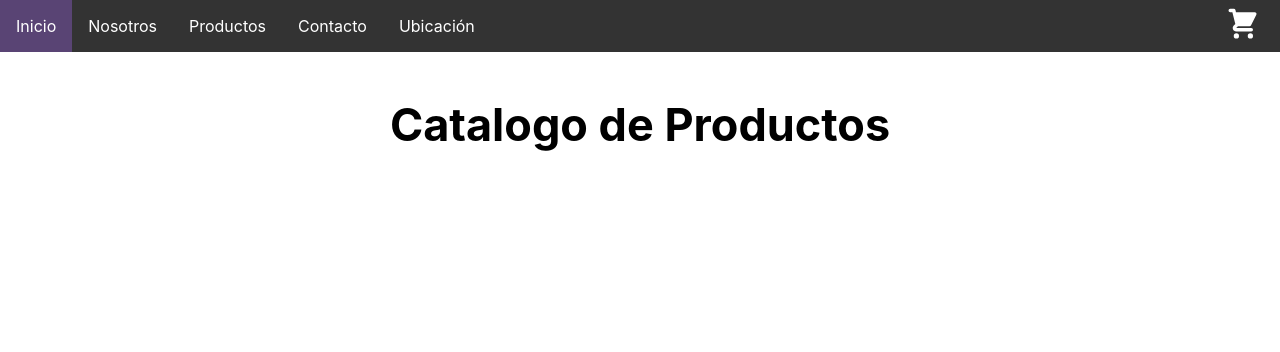
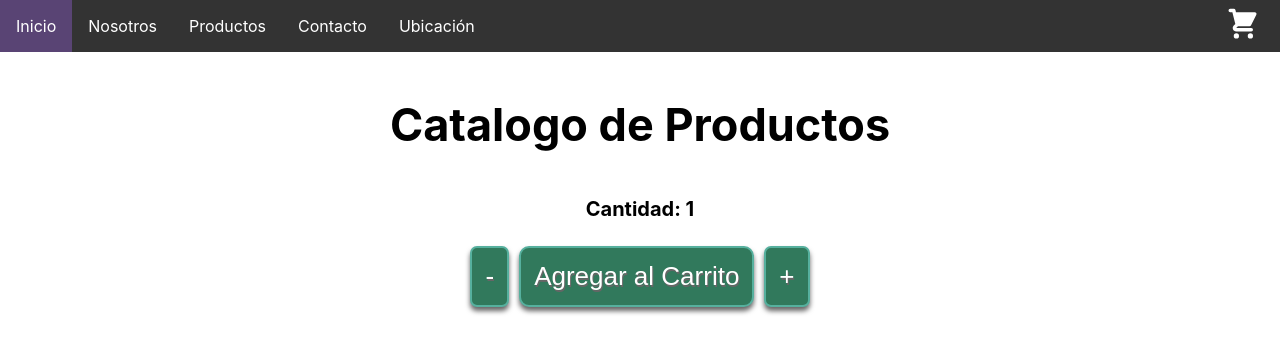
Before and after one commit to LuisDev6/React-Js-Desafio-clase1, a React (Create React App) app: page / in a window 1280 px wide. Shown: the top 352 px of the page. Built offline with nearby package versions, Linux system fonts and the light colour scheme.

Commit message:
Desafío 4: Contador con botón

```diff
--- a/package.json
+++ b/package.json
@@ -3,6 +3,10 @@
   "version": "0.1.0",
   "private": true,
   "dependencies": {
+    "@emotion/react": "^11.9.3",
+    "@emotion/styled": "^11.9.3",
+    "@mui/icons-material": "^5.8.4",
+    "@mui/material": "^5.8.6",
     "@testing-library/jest-dom": "^5.16.4",
     "@testing-library/react": "^13.3.0",
     "@testing-library/user-event": "^13.5.0",
--- a/public/index.html
+++ b/public/index.html
@@ -24,6 +24,10 @@
       work correctly both with client-side routing and a non-root public URL.
       Learn how to configure a non-root public URL by running `npm run build`.
     -->
+    <link
+  rel="stylesheet"
+  href="https://fonts.googleapis.com/css?family=Roboto:300,400,500,700&display=swap"
+/>
     <title>React App</title>
   </head>
   <body>
--- /dev/null
+++ b/src/components/ItemCount/index.jsx
@@ -0,0 +1,43 @@
+import { Button } from '@mui/material';
+import React from 'react'
+import { useState } from 'react';
+import './style.css';
+
+
+
+function ItemCount({ handleAdd, initialStock }) {
+
+    const [count, setCount] = useState(1);
+
+    const onAdd = () => {
+        if (count < initialStock) {
+            setCount(count + 1);
+        } else {
+            alert("Se alcanzo el maximo de articulos disponible");
+            console.log("Se alcanzo el maximo de articulos disponible");
+        }
+
+    };
+
+    const onDecrement = () => {
+        if ((count > 1) && (count <= initialStock)) {
+            setCount(count - 1);
+        } else {
+            alert("Cantidad minima de producto 1");
+            console.log("Cantidad minima de producto 1");
+        }
+
+    };
+    return (
+        <div>
+            <p className='p_cantidad'>Cantidad: {count}</p>
+            <button  className="btn_minus" onClick={onDecrement}>-</button>
+            <button  className="btn_add" onClick={handleAdd}>Agregar al Carrito</button>
+            <button className="btn_plus" onClick={onAdd}>+</button>
+
+
+        </div>
+    );
+}
+
+export default ItemCount
--- /dev/null
+++ b/src/components/ItemCount/style.css
@@ -0,0 +1,69 @@
+.p_cantidad{
+    font-size: 20px;
+    font-weight: bold;
+}
+
+.btn_plus{
+    font-family: Arial;
+    color: #ffffff;
+    font-size: 26px;
+    padding: 13px;
+    margin: 5px;
+    text-decoration: none;
+    -webkit-border-radius: 13px;
+    -moz-border-radius: 13px;
+    border-radius: 7px;
+    -webkit-box-shadow: 0px 4px 5px #666666;
+    -moz-box-shadow: 0px 4px 5px #666666;
+    box-shadow: 0px 4px 5px #666666;
+    text-shadow: 1px 2px 0px #666666;
+    border: solid #56b09e 2px;
+    background: #31795c;
+
+
+}
+.btn_plus:hover {
+    background: #4cb88d;
+  }
+.btn_minus{
+    font-family: Arial;
+    color: #ffffff;
+    font-size: 26px;
+    padding: 13px;
+    margin: 5px;
+    text-decoration: none;
+    -webkit-border-radius: 13px;
+    -moz-border-radius: 13px;
+    border-radius: 7px;
+    -webkit-box-shadow: 0px 4px 5px #666666;
+    -moz-box-shadow: 0px 4px 5px #666666;
+    box-shadow: 0px 4px 5px #666666;
+    text-shadow: 1px 2px 0px #666666;
+    border: solid #56b09e 2px;
+    background: #31795c;
+}
+.btn_minus:hover {
+    background: #4cb88d;
+  }
+
+
+.btn_add {
+    font-family: Arial;
+    color: #ffffff;
+    font-size: 26px;
+    padding: 13px;
+    margin: 5px;
+    text-decoration: none;
+    -webkit-border-radius: 13px;
+    -moz-border-radius: 13px;
+    border-radius: 10px;
+    -webkit-box-shadow: 0px 4px 5px #666666;
+    -moz-box-shadow: 0px 4px 5px #666666;
+    box-shadow: 0px 4px 5px #666666;
+    text-shadow: 1px 2px 0px #666666;
+    border: solid #56b09e 2px;
+    background: #31795c;
+  }
+.btn_add:hover {
+    background: #4cb88d;
+  }
--- a/src/components/NavBar/index.jsx
+++ b/src/components/NavBar/index.jsx
@@ -4,8 +4,8 @@ import './style.css';
 
 const NavBar = () => {
     return(
-<ul class="topnav">
-  <li><a class="active" href="#inicio">Inicio</a></li>
+<ul className="topnav">
+  <li><a className="active" href="#inicio">Inicio</a></li>
   <li><a href="#nosotros">Nosotros</a></li>
   <li><a href="#productos">Productos</a></li>
   <li><a href="#contacto">Contacto</a></li>
--- a/src/containers/ItemListContainer/index.jsx
+++ b/src/containers/ItemListContainer/index.jsx
@@ -1,10 +1,18 @@
 import React from 'react'
+import ItemCount from '../../components/ItemCount'
 import "./style.css"
+
+const handleAdd = () =>{
+  console.log("Se Agrego al Carrito");
+  alert("Producto agregado al carrito")
+}
 
 const ItemListContainer = ({greeting}) => {
   return (
+    <div>
     <p className='p-greeting'>{greeting}</p>
-
+    <ItemCount handleAdd={handleAdd} initialStock={10} />
+    </div>
   )
 }
 
```
Also changed, not shown: 1 other file (tests, documents, lock files or other folders).
